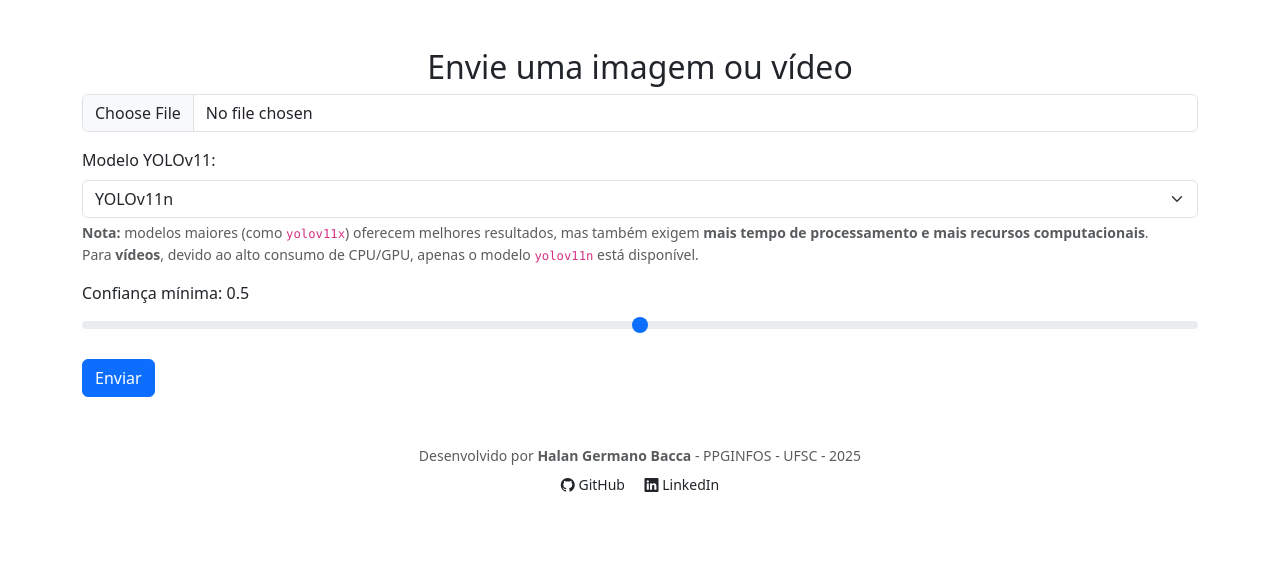
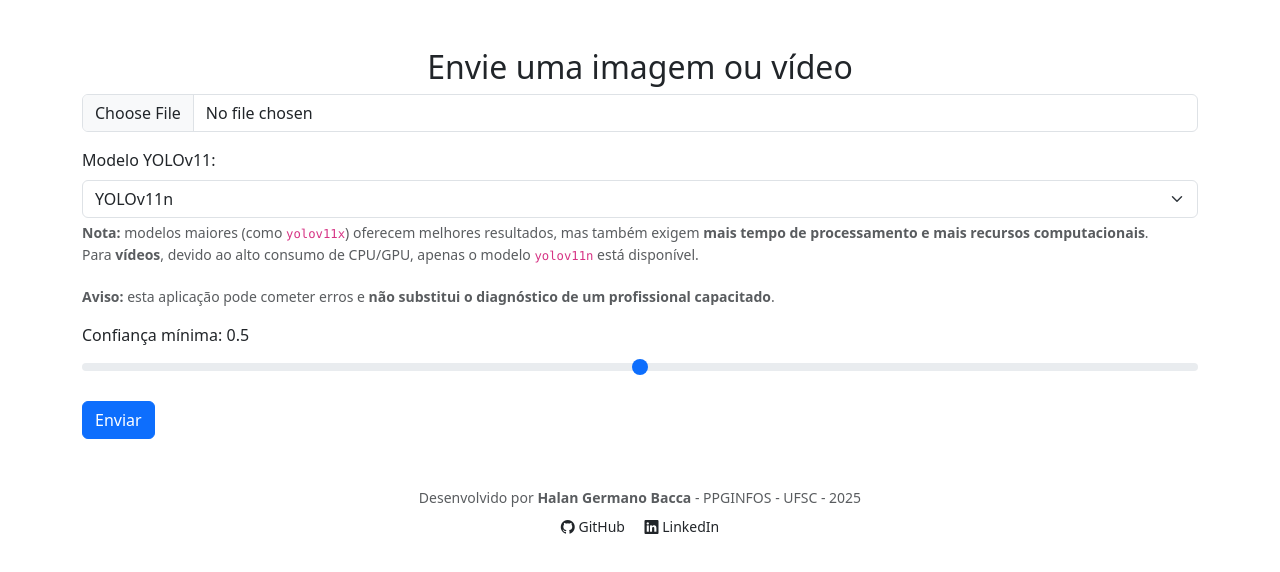
Before and after one commit to halangbacca/parasite-detector-frontend, a Vue app: page / in a window 1280 px wide. Shown: the top 572 px of the page. Built offline with nearby package versions, Linux system fonts and the light colour scheme.

Commit message:
Adiciona mensagem de aviso

```diff
--- a/src/components/UploadComponent.vue
+++ b/src/components/UploadComponent.vue
@@ -20,7 +20,9 @@
         <strong>Nota:</strong> modelos maiores (como <code>yolov11x</code>) oferecem melhores resultados, mas também
         exigem <strong>mais tempo de processamento e mais recursos computacionais</strong>.<br>
         Para <strong>vídeos</strong>, devido ao alto consumo de CPU/GPU, apenas o modelo <code>yolov11n</code> está
-        disponível.
+        disponível.<br><br>
+        <strong>Aviso:</strong> esta aplicação pode cometer erros e <strong>não substitui o diagnóstico de um
+          profissional capacitado</strong>.
       </div>
     </div>
 
```
